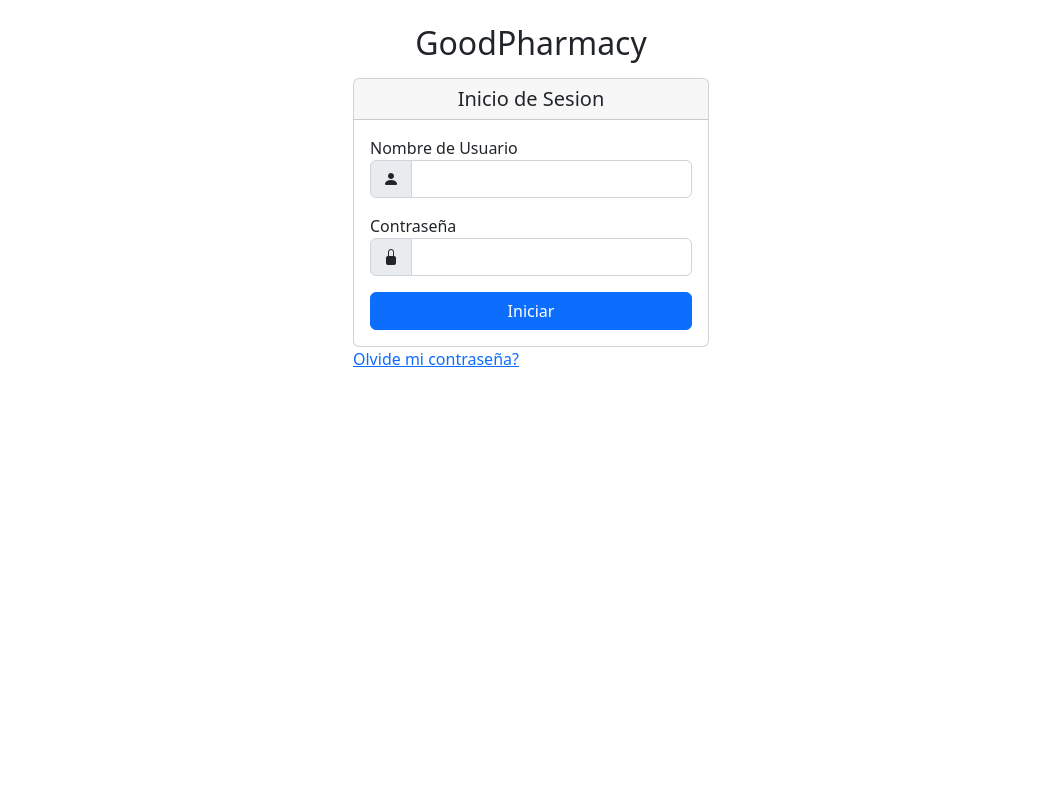
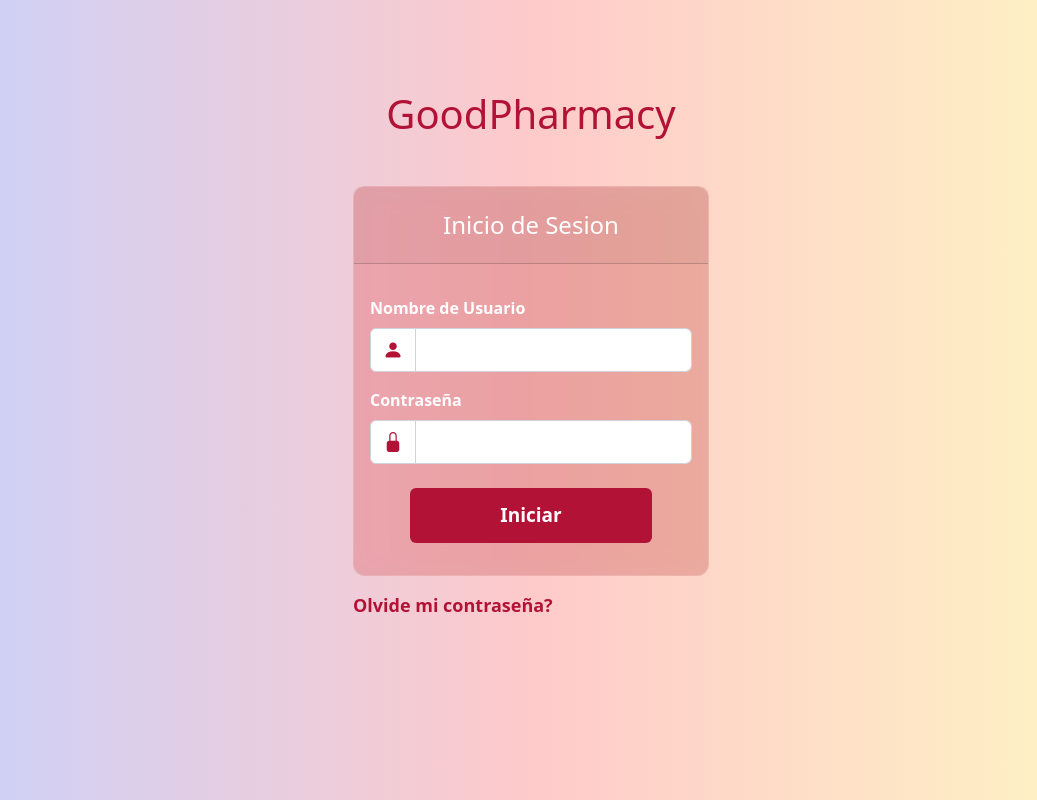
Before and after one commit to FelixAVeras/PharmacySystem_web, a PHP site: page /login.php in a window 1280 px wide. Shown: the whole page, without its empty margins (109-1146 px from the left). Run offline with PHP 8.4, Linux system fonts and the light colour scheme; some libraries are stand-ins or nearby versions.

Commit message:
diseno del login

```diff
--- /dev/null
+++ b/css/login.css
@@ -0,0 +1,54 @@
+body {
+  background: linear-gradient(
+    to right,
+    rgb(199, 210, 254),
+    rgb(254, 202, 202),
+    rgb(254, 249, 195)
+  );
+  background-repeat: no-repeat;
+  background-size: cover;
+  background-attachment: fixed;
+}
+
+.form-login {
+  margin-top: 7%;
+}
+
+.form-login h1 {
+  color: #b31237;
+}
+
+.login {
+  backdrop-filter: blur(13px) saturate(167%);
+  -webkit-backdrop-filter: blur(13px) saturate(167%);
+  background-color: rgba(212, 123, 123, 0.47);
+  border-radius: 12px;
+  border: 1px solid rgba(255, 255, 255, 0.125);
+}
+
+.btn-iniciar {
+  color: #fff;
+  background-color: #b31237;
+  padding: 12px;
+  font-size: 19px;
+  font-weight: 600;
+}
+.btn-iniciar:hover {
+  background-color: #fff;
+  color: #b31237;
+}
+
+.linkC {
+  color: #b31237;
+  font-size: 18px;
+}
+
+.linkC:hover {
+  color: #fff;
+}
+
+#basic-addon1 {
+  color: #b31237;
+  font-size: 20px;
+  background-color: #fff;
+}
--- a/login.php
+++ b/login.php
@@ -13,23 +13,23 @@ require_once 'config/connection.php';
 	<title>GoodPharmacy - Inicio de Sesión</title>
 	<link rel="stylesheet" href="https://cdn.jsdelivr.net/npm/bootstrap@5.2.0/dist/css/bootstrap.min.css">
 	<link rel="stylesheet" href="https://cdn.jsdelivr.net/npm/bootstrap-icons@1.9.1/font/bootstrap-icons.css">
-	<!-- <link rel="stylesheet" href="https://bootswatch.com/5/minty/bootstrap.min.css"> -->
+	<link rel="stylesheet" href="css/login.css">
 </head>
 <body>
 
-	<div class="container mt-4">
-		<h2 class="text-center">GoodPharmacy</h2>
-		<h3 class="text-muted text-center"></h3>
+	<div class="container fw-bold  form-login">
+		<h1 class="text-center mb-3">GoodPharmacy</h1>
+		<!-- <h3 class="text-muted text-center"></h3> -->
 
-		<div class="row mt-3">
+		<div class="row mt-5">
 			<div class="col-12 col-md-4"></div>
 			<div class="col-12 col-md-4 ">
-				<div class="card">
-					<h5 class="card-header text-center">Inicio de Sesion</h5>
-					<div class="card-body">
+				<div class="card login mb-3">
+					<h4 class="card-header text-center text-white p-4">Inicio de Sesion</h4>
+					<div class="card-body mt-3">
 						<form action="" id="login-form" method="POST">
-							<div class="form-group mb-3">
-								<label for="username">Nombre de Usuario</label>
+							<div class="form-group mb-3 text-white">
+								<label for="username" class="mb-2">Nombre de Usuario</label>
 								<div class="input-group mb-3">
 								  <span class="input-group-text" id="basic-addon1">
 								  	<i class="bi bi-person-fill"></i>
@@ -37,8 +37,8 @@ require_once 'config/connection.php';
 								  <input type="text" class="form-control" id="username" name="username">
 								</div>
 							</div>
-							<div class="form-group mb-3">
-								<label for="password">Contraseña</label>
+							<div class="form-group mb-3 text-white">
+								<label for="password" class="mb-2">Contraseña</label>
 								<div class="input-group mb-3">
 								  <span class="input-group-text" id="basic-addon1">
 								  	<i class="bi bi-lock-fill"></i>
@@ -46,13 +46,13 @@ require_once 'config/connection.php';
 								  <input type="password" class="form-control" id="password" name="password">
 								</div>
 							</div>
-							<div class="mt-3 d-grid gap-2">
-								<button type="submit" id="btnSubmit" class="btn btn-primary">Iniciar</button>
+							<div class="mt-4 mb-3 d-flex justify-content-center gap-2">
+								<button type="submit" id="btnSubmit" class="btn btn-iniciar w-75 border-3">Iniciar</button>
 							</div>
 						</form>
 					</div>
 				</div>
-				<a href="passwordRecovery.php" class="mt-4">Olvide mi contraseña?</a>
+				<a href="passwordRecovery.php" class="mt-5 text-decoration-none linkC">Olvide mi contraseña?</a>
 			</div>
 			<div class="col-12 col-md-4"></div>
 		</div>
```
